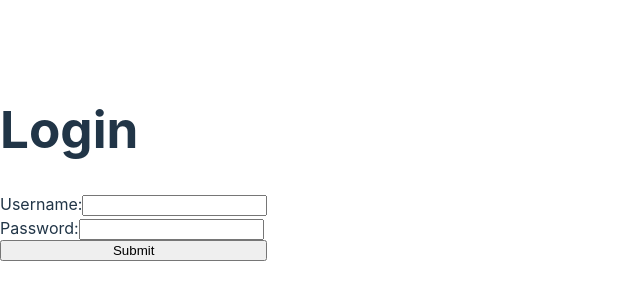
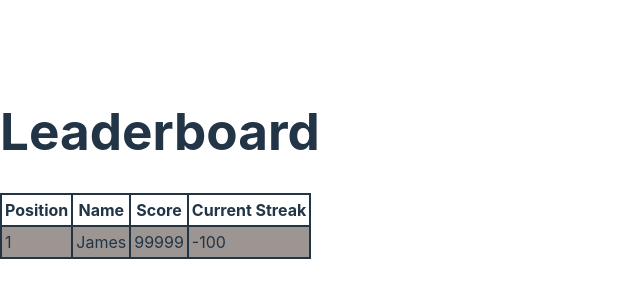
Before and after one commit to james-a-manson/Classify, a React (Vite) app: page / in a window 1280 px wide. Shown: the part 236-536 px from the top of the page, without its empty margins (0-640 px from the left). Built offline with nearby package versions, Linux system fonts and the light colour scheme.

Commit message:
Created leaderboard.css

```diff
--- a/src/App.jsx
+++ b/src/App.jsx
@@ -1,21 +1,21 @@
-import { useState } from 'react'
-import reactLogo from './assets/react.svg' //delete these two later, not needed anymore
-import viteLogo from '/vite.svg'           //also delete the logo files themselves
-import Header from './components/Header'
-import Leaderboard from './Leaderboard'
-import Login from './LoginForm'
+import { useState } from "react";
+import reactLogo from "./assets/react.svg"; //delete these two later, not needed anymore
+import viteLogo from "/vite.svg"; //also delete the logo files themselves
+import Header from "./components/Header";
+import Leaderboard from "./Leaderboard";
+import Login from "./LoginForm";
 
-import './App.css'
-
+import "./App.css";
 
 function App() {
-  const [count, setCount] = useState(0)
+  const [count, setCount] = useState(0);
 
   return (
     <>
-      <Login />
+      <Header />
+      <Leaderboard />
     </>
-  )
+  );
 }
 
-export default App
+export default App;
--- /dev/null
+++ b/src/Leaderboard.css
@@ -0,0 +1,18 @@
+td,
+th {
+  border: 2px solid;
+  padding: 3px;
+}
+.leaderboard-table {
+  border-collapse: collapse;
+  table-layout: fixed;
+}
+
+/* highlights every second row */
+tr:nth-child(even) {
+  background-color: rgb(157, 149, 146);
+}
+
+tr:hover {
+  background-color: coral;
+}
--- a/src/Leaderboard.jsx
+++ b/src/Leaderboard.jsx
@@ -1,20 +1,27 @@
 import React from "react";
 import Header from "./components/Header";
-import './index.css';
+import "./Leaderboard.css";
 
 function Leaderboard() {
-    return (
-        <div>
-        <Header title = 'Leaderboard'/>
-        <ul>
-            <li>Example list</li>
-            <li>Blah</li>
-            <li>Blah</li>
-
-
-        </ul>
-        </div>
-    )
+  return (
+    <div>
+      <Header title="Leaderboard" />
+      <table className="leaderboard-table">
+        <tr>
+          <th>Position</th>
+          <th>Name</th>
+          <th>Score</th>
+          <th>Current Streak</th>
+        </tr>
+        <tr>
+          <td>1</td>
+          <td>James</td>
+          <td>99999</td>
+          <td>-100</td>
+        </tr>
+      </table>
+    </div>
+  );
 }
 
 export default Leaderboard;
```
Also changed, not shown: src/App.css (+6 -7 lines).
